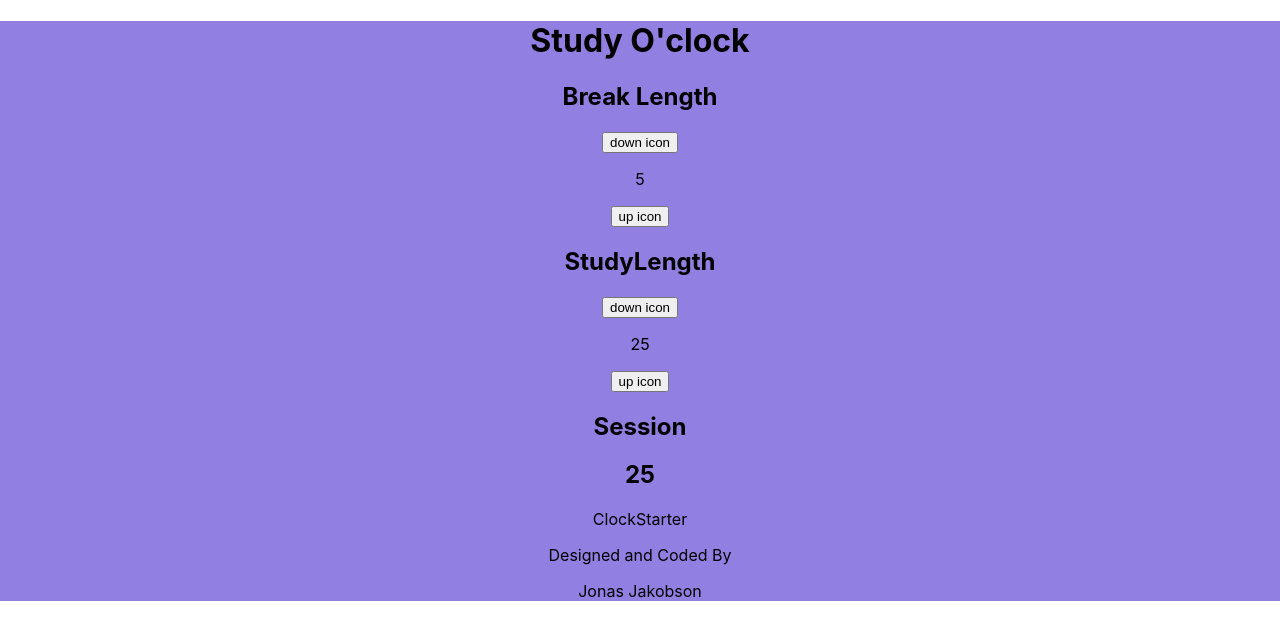
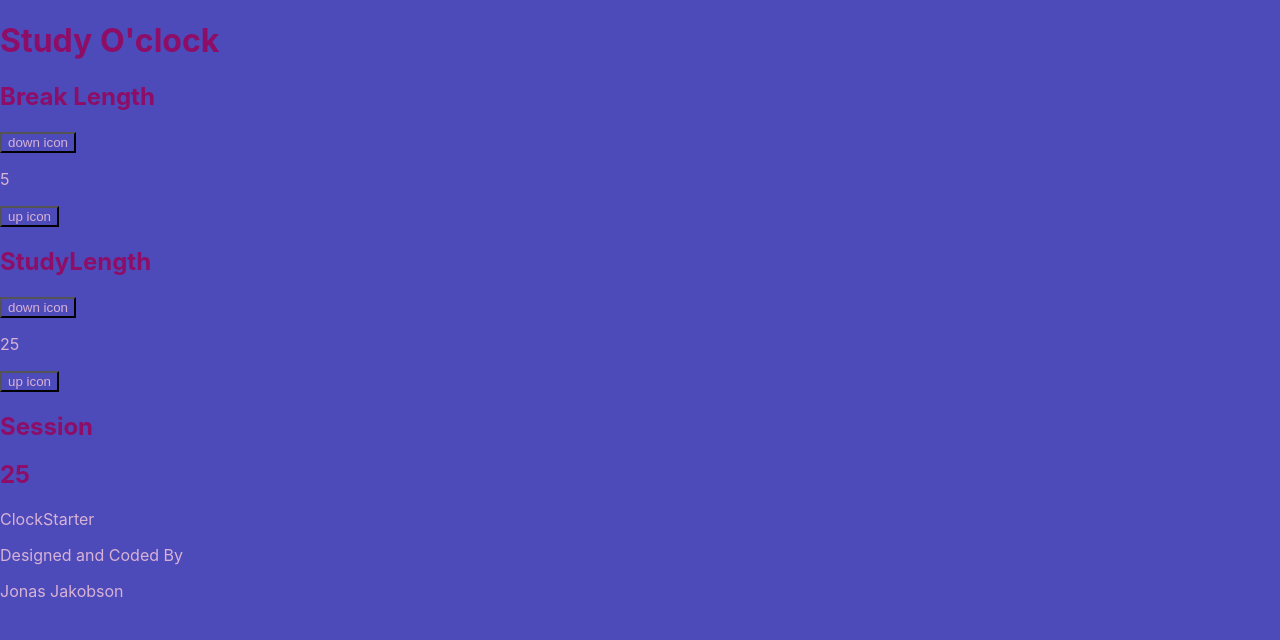
Before and after one commit to jonsjak/Study-clock, a React (Create React App) app: page / in a window 1280 px wide. Shown: the top 640 px of the page. Built offline with nearby package versions, Linux system fonts and the light colour scheme.

Commit message:
set up sass framework

```diff
--- a/package.json
+++ b/package.json
@@ -11,13 +11,15 @@
     "react-dom": "^18.2.0",
     "react-redux": "^9.1.0",
     "react-scripts": "5.0.1",
+    "sass": "^1.70.0",
     "web-vitals": "^2.1.4"
   },
   "scripts": {
     "start": "react-scripts start",
     "build": "react-scripts build",
     "test": "react-scripts test",
-    "eject": "react-scripts eject"
+    "eject": "react-scripts eject",
+    "sass": "sass --watch src/styles/App.scss src/styles/App.css"
   },
   "eslintConfig": {
     "extends": [
--- a/src/App.css
+++ /dev/null
@@ -1,39 +0,0 @@
-.App {
-  text-align: center;
-  background-color: rgba(118, 96, 218, 0.8);
-}
-
-.App-logo {
-  height: 40vmin;
-  pointer-events: none;
-}
-
-@media (prefers-reduced-motion: no-preference) {
-  .App-logo {
-    animation: App-logo-spin infinite 20s linear;
-  }
-}
-
-.App-header {
-  background-color: #282c34;
-  min-height: 100vh;
-  display: flex;
-  flex-direction: column;
-  align-items: center;
-  justify-content: center;
-  font-size: calc(10px + 2vmin);
-  color: white;
-}
-
-.App-link {
-  color: #61dafb;
-}
-
-@keyframes App-logo-spin {
-  from {
-    transform: rotate(0deg);
-  }
-  to {
-    transform: rotate(360deg);
-  }
-}
--- a/src/App.js
+++ b/src/App.js
@@ -1,5 +1,5 @@
 import { Provider } from 'react-redux';
-import './App.css';
+import './styles/App.css';
 import { BreakLength } from './components/BreakLength';
 import { ClockStarter } from './components/ClockStarter';
 import { Credits } from './components/Credits';
--- /dev/null
+++ b/src/styles/App.css
@@ -0,0 +1,10 @@
+* {
+  background-color: rgb(77, 75, 185);
+  color: rgb(216, 178, 214);
+}
+
+h1, h2, h3 {
+  color: rgb(142, 13, 103);
+}
+
+/*# sourceMappingURL=App.css.map */
--- /dev/null
+++ b/src/styles/App.scss
@@ -0,0 +1,12 @@
+$primary-color: rgb(77, 75, 185);
+$secondary-color: rgb(216, 178, 214);
+$tertiary-color: rgb(142, 13, 103);
+
+* {
+  background-color: $primary-color;
+  color: $secondary-color;
+}
+
+h1, h2, h3 {
+  color: $tertiary-color
+}
```
Also changed, not shown: 2 other files (tests, documents, lock files or other folders).
